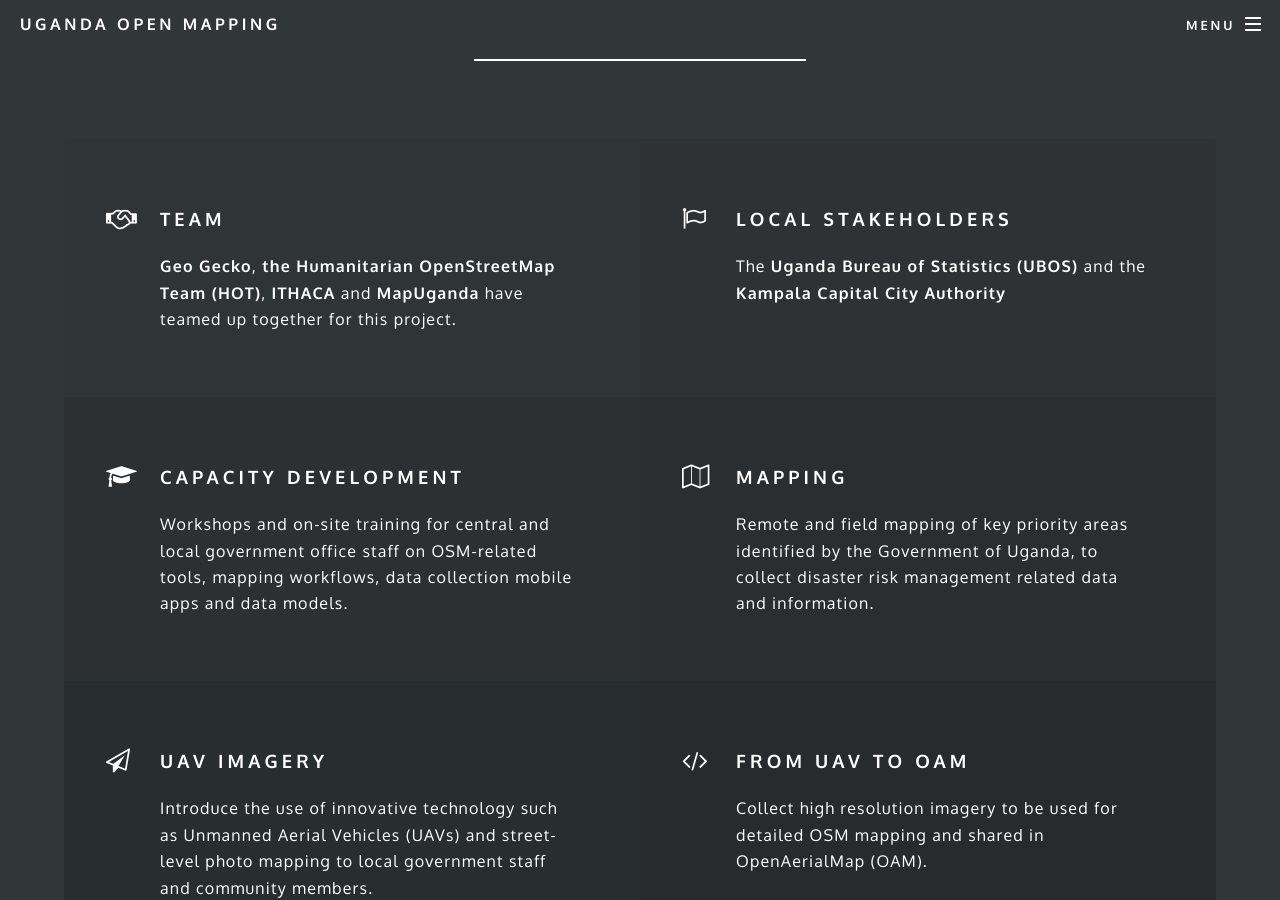
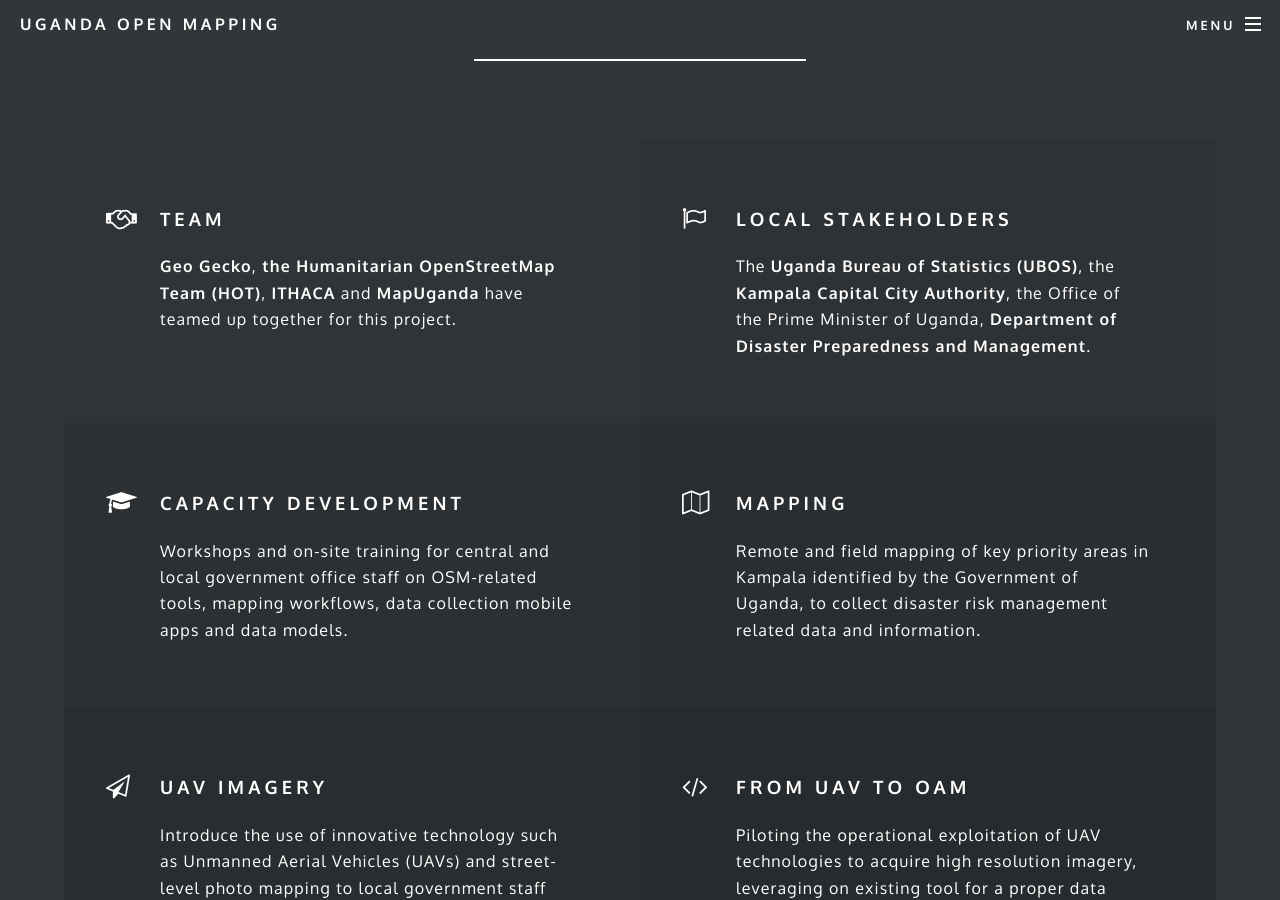
Before and after one commit to UgandaOpenMapping/ugandaopenmapping.github.io, a Jekyll site: the page built from index.html, in a window 1280 px wide and 900 px high, scrolled down 1700 px. Built offline with Jekyll 4.4.1, drawn with Linux system fonts in a browser that asks for light colours; some of the changed text lies outside the part shown.

Commit message:
Update text

```diff
--- a/about.html
+++ b/about.html
@@ -3,6 +3,7 @@ layout: page
 title: About
 ---
 	<h3>Leveraging the OpenStreetMap open data platform, to improve related information, and to quicken decision making through access to baseline community-witnessed data.</h3>
+	<h3>Helping Uganda's communities to identify and reducing real disaster risks in resource-poor Central/East Africa through open and collaborative data collection.</h3>
 	<p>The World Bank is supporting the Government of Uganda to increase resilience against droughts and food insecurity through a <a href="http://www.worldbank.org/en/programs/disaster-risk-financing-and-insurance-program">Disaster Risk Financing (DRF) program</a>. One goal of this program is to improve access to baseline data and risk related information to quicken the decision making process.</p>
 	<p>Through <a href="https://opendri.org">OpenDRI</a> projects, open and collaborative data collection is a core part of this approach, heavily leveraging the <a href="https://wiki.openstreetmap.org/wiki/Main_Page">OpenStreetMap (OSM)</a> open data platform.</p>
 	<p>In this framework, the Uganda Open Mapping Program is aiming at developing technical capacity at local and national level in the open mapping domain, working on a pilot area in Kampala to test and fine-tune the operational workflows.</p>
--- a/css/app.css
+++ b/css/app.css
@@ -30,3 +30,7 @@ dd, dt {
   text-transform: uppercase;
   font-weight: 700;
 }
+
+#footer a {
+  border-bottom: 0;
+}
--- a/index.html
+++ b/index.html
@@ -74,7 +74,7 @@ Capacity development targeting UBOS needs, including on-site training, advice an
 								</li>
 								<li class="icon fa-flag-o">
 									<h3><a href="about.html#stakeholders">Local Stakeholders</a></h3>
-									<p>The <a href="http://www.ubos.org">Uganda Bureau of Statistics (UBOS)</a> and the <a href="https://www.kcca.go.ug/">Kampala Capital City Authority</a></p>
+									<p>The <a href="http://www.ubos.org">Uganda Bureau of Statistics (UBOS)</a>, the <a href="https://www.kcca.go.ug/">Kampala Capital City Authority</a>, the Office of the Prime Minister of Uganda, <a href="http://opm.go.ug/disaster-preparedness-and-management/">Department of Disaster Preparedness and Management</a>.</p>
 								</li>
 								<li class="icon fa-graduation-cap">
 									<h3><a href="about.html#capacity">Capacity Development</a></h3>
@@ -82,7 +82,7 @@ Capacity development targeting UBOS needs, including on-site training, advice an
 								</li>
 								<li class="icon fa-map-o">
 									<h3><a href="about.html#mapping">Mapping</a></h3>
-									<p>Remote and field mapping of key priority areas identified by the Government of Uganda, to collect disaster risk management related data and information.</p>
+									<p>Remote and field mapping of key priority areas in Kampala identified by the Government of Uganda, to collect disaster risk management related data and information.</p>
 								</li>
 								<li class="icon fa-paper-plane-o">
 									<h3><a href="about.html#uav">UAV Imagery</a></h3>
@@ -90,7 +90,7 @@ Capacity development targeting UBOS needs, including on-site training, advice an
 								</li>
 								<li class="icon fa-code">
 									<h3><a href="about.html#to-oam">From UAV to OAM</a></h3>
-									<p>Collect high resolution imagery to be used for detailed OSM mapping and shared in OpenAerialMap (OAM).</p>
+									<p>Piloting the operational exploitation of UAV technologies to acquire high resolution imagery, leveraging on existing tool for a proper data sharing (e.g. <a href="#">OpenAerialMap</a>).</p>
 								</li>
 							</ul>
 						</div>
@@ -101,7 +101,7 @@ Capacity development targeting UBOS needs, including on-site training, advice an
 						<div class="inner">
 							<header class="major">
 								<h2>Expected outcomes</h2>
-								<p>Significantly increased coverage and accuracy of OSM data in target areas in Uganda</br>
+								<p>Significantly increased coverage and accuracy of OSM data in target areas in Kampala</br>
 								   Developed technical capacity of Government of Uganda staff and community member in using open mapping tools<br>
 								   Demonstrated use of innovative imaging technologies for supporting community mapping activities</p>
 							</header>
```
